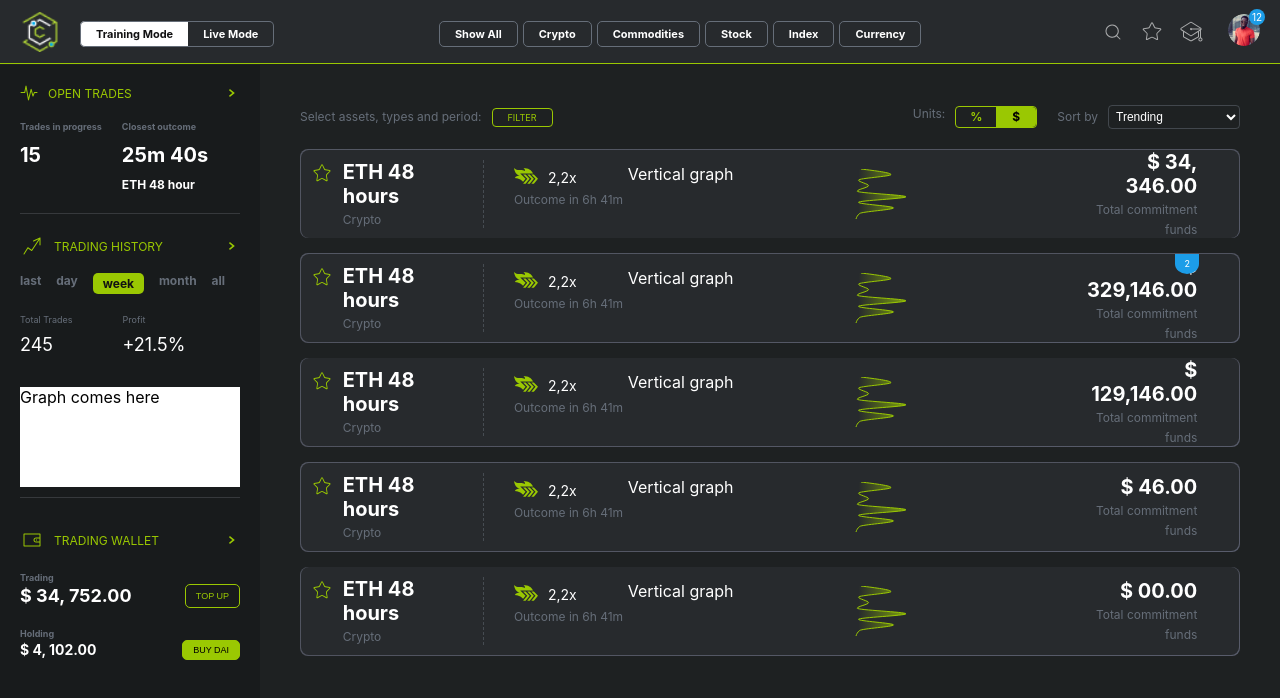
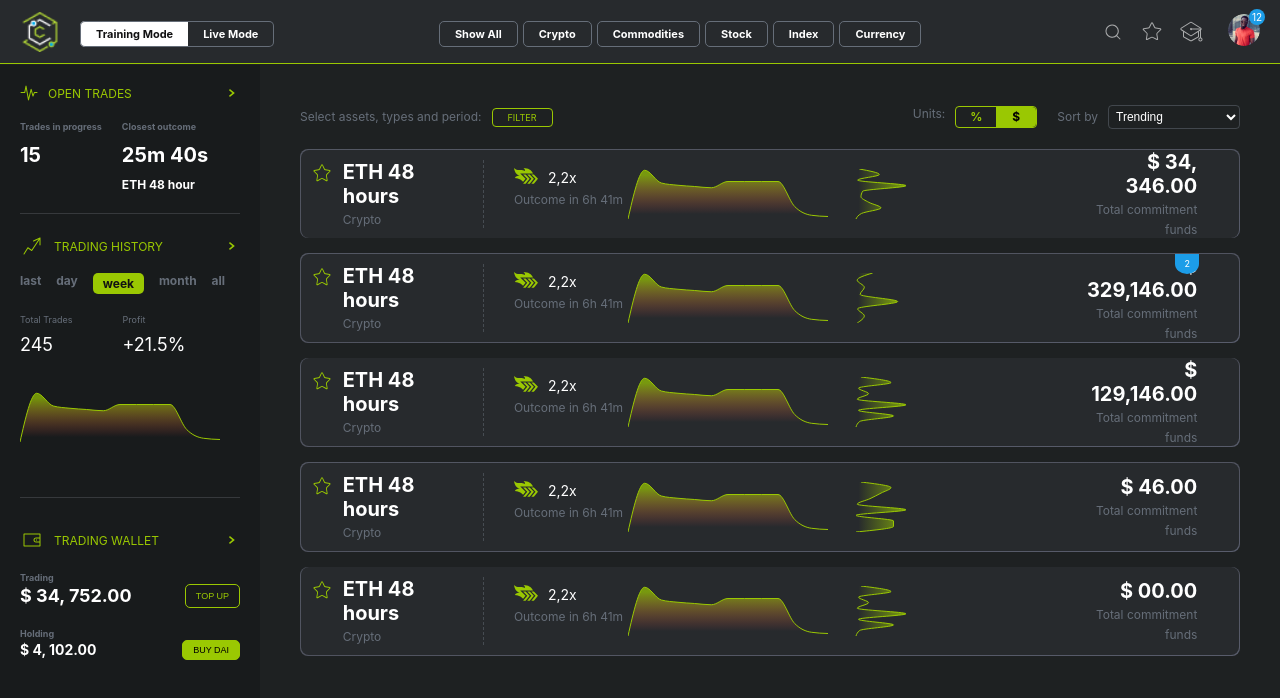
Before and after one commit to hafizferanmi/ccross, a React (Create React App) app: page / in a window 1280 px wide. Shown: the top 698 px of the page. Built offline with nearby package versions, Linux system fonts and the light colour scheme.

Commit message:
Body graphs progress

```diff
--- a/src/Components/Header/Header.js
+++ b/src/Components/Header/Header.js
@@ -56,7 +56,7 @@ const HeaderButton = styled.span`
   text-transform: capitalize;
 
   ${props => props.active && css`
-    color: #111112;
+    color: ${props => props.theme.colors.TextBlack};
     background: white;
   `}
 
--- a/src/Components/PageBody/PageBody.js
+++ b/src/Components/PageBody/PageBody.js
@@ -16,11 +16,80 @@ const CardWrapper = styled.div`
 `
 
 const VPFdata = [
-  { ammount: '$ 34, 346.00' },
-  { ammount: '$ 329,146.00', hanging: 2 },
-  { ammount: '$ 129,146.00' },
-  { ammount: '$ 46.00' },
-  { ammount: '$ 00.00' }
+  {
+    ammount: '$ 34, 346.00',
+    data: [
+      { uv: 20 },
+      { uv: 140 },
+      { uv: 10 },
+      { uv: 300 },
+      { uv: 40 },
+      { uv: 30 },
+      { uv: 77 },
+      { uv: 150 },
+      { uv: 33 },
+      { uv: 0 }
+    ]
+  },
+  {
+    ammount: '$ 329,146.00',
+    count: 2,
+    data: [
+      { uv: 200 },
+      { uv: 14 },
+      { uv: 100 },
+      { uv: 50 },
+      { uv: 500 },
+      { uv: 20 },
+      { uv: 100 },
+      { uv: 15 }
+    ]
+  },
+  {
+    ammount: '$ 129,146.00',
+    data: [
+      { uv: 20 },
+      { uv: 140 },
+      { uv: 10 },
+      { uv: 50 },
+      { uv: 5 },
+      { uv: 200 },
+      { uv: 10 },
+      { uv: 150 },
+      { uv: 15 },
+      { uv: 0 }
+    ]
+  },
+  {
+    ammount: '$ 46.00',
+    data: [
+      { uv: 20 },
+      { uv: 140 },
+      { uv: 100 },
+      { uv: 56 },
+      { uv: 5 },
+      { uv: 200 },
+      { uv: 0 },
+      { uv: 150 },
+      { uv: 150 },
+      { uv: 0 }
+    ]
+  },
+  {
+    ammount: '$ 00.00',
+    data: [
+      { uv: 20 },
+      { uv: 140 },
+      { uv: 10 },
+      { uv: 50 },
+      { uv: 5 },
+      { uv: 200 },
+      { uv: 10 },
+      { uv: 150 },
+      { uv: 15 },
+      { uv: 0 }
+    ]
+  }
 ]
 
 const PageBody = () => {
--- a/src/Components/PageBody/TiltedGraph.js
+++ b/src/Components/PageBody/TiltedGraph.js
@@ -2,22 +2,7 @@ import React from 'react'
 import { AreaChart, Area } from 'recharts'
 import theme from '../../theme'
 
-const data = [
-  { uv: 20 },
-  { uv: 140 },
-  { uv: 10 },
-  { uv: 50 },
-  { uv: 5 },
-  { uv: 200 },
-  { uv: 10 },
-  { uv: 150 },
-  { uv: 15 },
-  { uv: 0 }
-]
-
-const TiltedGraph = () => {
-  console.log('Loading loeing')
-
+const TiltedGraph = ({ data }) => {
   return (
     <AreaChart
       width={50}
--- a/src/Components/PageBody/VPFCard.js
+++ b/src/Components/PageBody/VPFCard.js
@@ -117,7 +117,7 @@ const TiltedGraph = styled.div`
   transform: rotate(90deg);
 `
 
-const VPFCard = ({ ammount, hanging }) => {
+const VPFCard = ({ ammount, count, data }) => {
   return (
     <LinearBackground>
       <CardWrapper>
@@ -139,17 +139,17 @@ const VPFCard = ({ ammount, hanging }) => {
             <div>Outcome in 6h 41m</div>
           </OutcomeWrapper>
           <VerticalGraph>
-            <PlottedVerticalGraph />
+            <PlottedVerticalGraph data={data} />
           </VerticalGraph>
           <TiltedGraph>
-            <PlotedTiltedGraph />
+            <PlotedTiltedGraph data={data} />
           </TiltedGraph>
         </GraphWrapper>
         <CommitmentWrapper>
           <Title>{ammount}</Title>
           <Desc>Total commitment funds</Desc>
         </CommitmentWrapper>
-        {hanging && <Hanging>{hanging}</Hanging>}
+        {count && <Hanging>{count}</Hanging>}
       </CardWrapper>
     </LinearBackground>
   )
--- a/src/Components/PageBody/VerticalGraph.js
+++ b/src/Components/PageBody/VerticalGraph.js
@@ -1,10 +1,39 @@
 import React from 'react'
+import { AreaChart, Area } from 'recharts'
+import theme from '../../theme'
+
+const data = [
+  { uv: 0 },
+  { uv: 390 },
+  { uv: 288 },
+  { uv: 270 },
+  { uv: 260 },
+  { uv: 250 },
+  { uv: 300 },
+  { uv: 300 },
+  { uv: 300 },
+  { uv: 300 },
+  { uv: 100 },
+  { uv: 30 },
+  { uv: 20 }
+]
 
 const VerticalGraph = () => {
   return (
-    <div>
-      Vertical graph
-    </div>
+    <AreaChart
+      width={200}
+      height={60}
+      data={data}
+      margin={{ top: 5, right: 0, left: 0, bottom: 5 }}
+    >
+      <defs>
+        <linearGradient id='colorVerticalUv' x1='0' y1='0' x2='0' y2='1'>
+          <stop offset='10%' stopColor={theme.colors.UIgreen} stopOpacity={0.7} />
+          <stop offset='90%' stopColor={theme.colors.Red} stopOpacity={0} />
+        </linearGradient>
+      </defs>
+      <Area type='monotone' dataKey='uv' stroke={theme.colors.UIgreen} fillOpacity={1} fill='url(#colorVerticalUv)' />
+    </AreaChart>
   )
 }
 
--- a/src/Components/Sidebar/TradingHistory.js
+++ b/src/Components/Sidebar/TradingHistory.js
@@ -2,6 +2,7 @@ import React from 'react'
 import TradeHeader from './TradeHeader'
 import History from '../svg/History'
 import styled, { css } from 'styled-components'
+import VerticalGraph from '../PageBody/VerticalGraph'
 
 const TradingHistoryWrapper = styled.div`
   margin-bottom: 30px;
@@ -24,7 +25,7 @@ const SortButton = styled.div`
   font-weight: bold;
   ${props => props.active && css`
     padding: 3px 10px;
-    color: #111112;
+    color: ${props => props.theme.colors.TextBlack};
     border-radius: 5px;
     background-color: ${props => props.theme.colors.UIgreen}
   `}
@@ -32,7 +33,6 @@ const SortButton = styled.div`
 
 const GraphWrapper = styled.div`
   height: 100px;
-  background-color: white;
 `
 
 const HistoryStatsWrapper = styled.div`
@@ -88,7 +88,9 @@ const TradingHistory = () => {
           <StatsValue>+21.5%</StatsValue>
         </div>
       </HistoryStatsWrapper>
-      <GraphWrapper>Graph comes here</GraphWrapper>
+      <GraphWrapper>
+        <VerticalGraph />
+      </GraphWrapper>
     </TradingHistoryWrapper>
   )
 }
--- a/src/theme.js
+++ b/src/theme.js
@@ -1,7 +1,9 @@
 const theme = {
   colors: {
     UIgreen: '#9AC802',
-    UIgrey: '#666E79'
+    UIgrey: '#666E79',
+    Red: '#FA4F4F',
+    TextBlack: '#111112'
   }
 }
 
```
Also changed, not shown: 1 other file (tests, documents, lock files or other folders).
